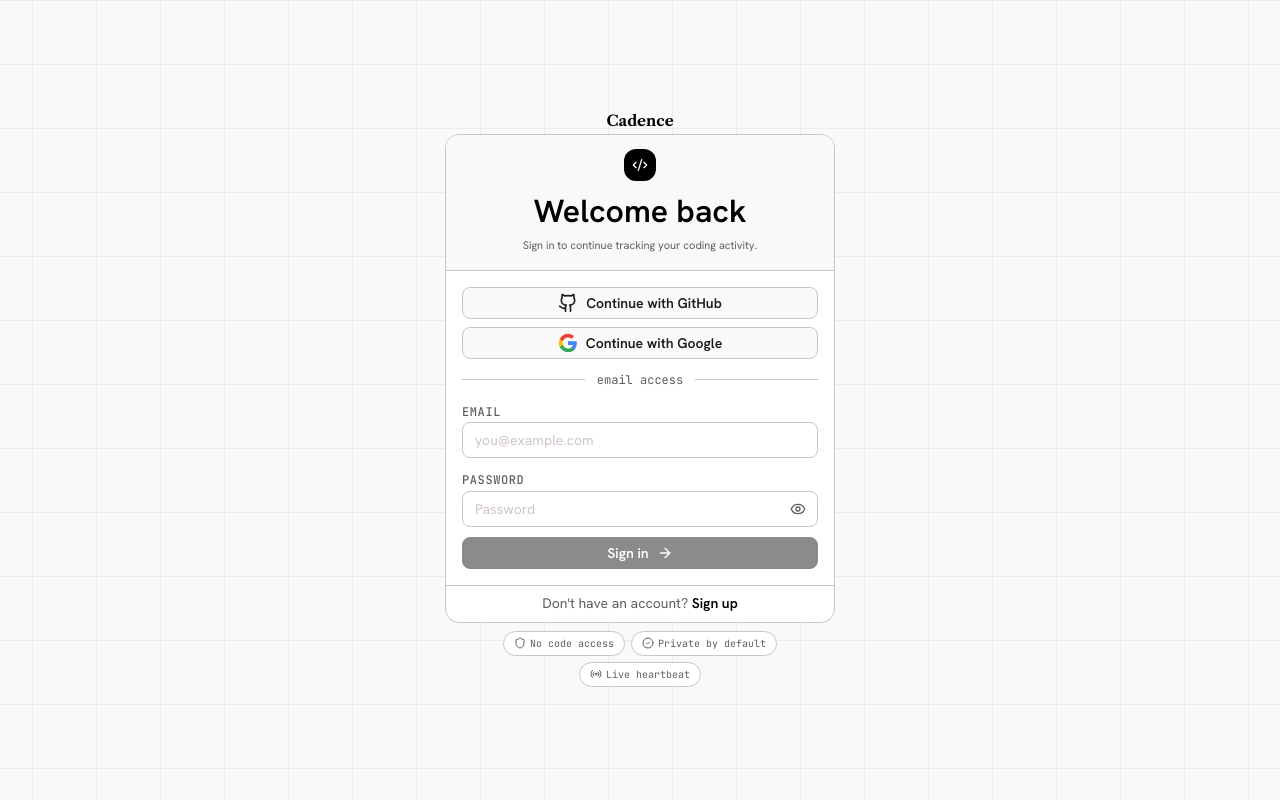
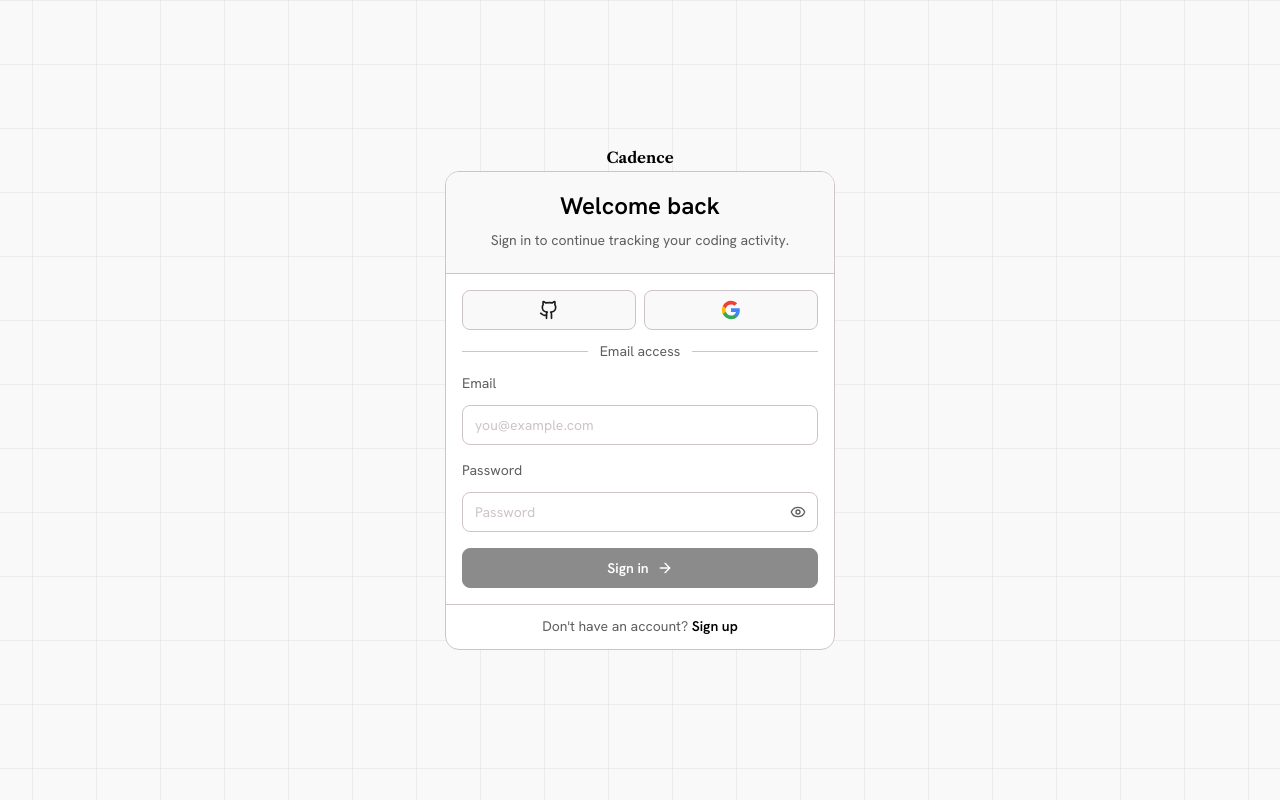
Before and after one commit to SATWIKKKKK/ide-grate, a Next.js app: page /login in a window 1280 px wide. Built offline with nearby package versions, Linux system fonts and the light colour scheme.

Commit message:
fix:works with - now shows only bare IDE icons, no outer circles/boxes, with icons slightly larger and hover names intact.

```diff
--- a/app/login/page.tsx
+++ b/app/login/page.tsx
@@ -62,23 +62,21 @@ function LoginContent() {
           </div>
         )}
 
-        <div className="space-y-2">
+        <div className="grid grid-cols-2 gap-2">
           {oauthButtons.map(({ id, name, Icon }) => (
             <Button
               key={id}
               variant="outline"
               onClick={() => handleSignIn(id)}
               disabled={isLoading !== null}
-              className="h-8 w-full justify-center gap-2 bg-background text-xs sm:text-sm"
+              className="h-10 w-full justify-center bg-background"
               title={`Sign in with ${name}`}
+              aria-label={`Sign in with ${name}`}
             >
               {isLoading === id ? (
                 <span className="size-5 rounded-full border-2 border-current/30 border-t-current animate-spin" />
               ) : (
-                <>
-                  <Icon className="size-5" />
-                  Continue with {name}
-                </>
+                <Icon className="size-5" />
               )}
             </Button>
           ))}
@@ -89,18 +87,18 @@ function LoginContent() {
             <div className="w-full border-t border-border" />
           </div>
           <div className="relative flex justify-center text-xs">
-            <span className="bg-card px-3 font-mono text-muted-foreground">email access</span>
+            <span className="bg-card px-3 font-sans text-sm text-muted-foreground">Email access</span>
           </div>
         </div>
 
-        <form onSubmit={handleEmailLogin} className="space-y-2.5">
-          <div className="space-y-1.5">
-            <Label htmlFor="email" className="text-xs text-muted-foreground">Email</Label>
-            <Input id="email" type="email" value={devEmail} onChange={(e) => setDevEmail(e.target.value)} placeholder="you@example.com" required className="h-9" />
+        <form onSubmit={handleEmailLogin} className="space-y-4">
+          <div className="space-y-2.5">
+            <Label htmlFor="email" className="block font-sans text-sm font-medium normal-case leading-normal tracking-normal text-muted-foreground">Email</Label>
+            <Input id="email" type="email" value={devEmail} onChange={(e) => setDevEmail(e.target.value)} placeholder="you@example.com" required className="h-10 font-sans text-sm" />
           </div>
 
-          <div className="space-y-1.5">
-            <Label htmlFor="password" className="text-xs text-muted-foreground">Password</Label>
+          <div className="space-y-2.5">
+            <Label htmlFor="password" className="block font-sans text-sm font-medium normal-case leading-normal tracking-normal text-muted-foreground">Password</Label>
             <div className="relative">
               <Input
                 id="password"
@@ -109,7 +107,7 @@ function LoginContent() {
                 onChange={(e) => setDevPassword(e.target.value)}
                 placeholder="Password"
                 required
-                className="h-9 pr-11"
+                className="h-10 pr-11 font-sans text-sm"
               />
               <button
                 type="button"
@@ -122,7 +120,7 @@ function LoginContent() {
             </div>
           </div>
 
-          <Button type="submit" disabled={isLoading !== null || !devEmail || !devPassword} className="h-8 w-full text-xs sm:text-sm">
+          <Button type="submit" disabled={isLoading !== null || !devEmail || !devPassword} className="h-10 w-full font-sans text-sm">
             {isLoading === 'credentials' ? (
               <span className="size-5 rounded-full border-2 border-background/30 border-t-background animate-spin" />
             ) : (
@@ -135,7 +133,7 @@ function LoginContent() {
         </form>
       </div>
 
-      <div className="border-t border-border px-5 py-2 text-center text-xs text-muted-foreground sm:text-sm">
+      <div className="border-t border-border px-5 py-3 text-center font-sans text-sm text-muted-foreground">
         Don&apos;t have an account?{' '}
         <Link href="/signup" className="font-semibold text-primary hover:text-foreground">
           Sign up
--- a/components/Hero.jsx
+++ b/components/Hero.jsx
@@ -78,8 +78,8 @@ export default function Hero() {
             <div className="flex flex-wrap items-center gap-1.5">
               {IDE_OPTIONS.map((ide) => (
                 <span key={ide.id} className="group relative inline-flex" title={ide.shortName} aria-label={ide.shortName}>
-                  <span className="flex size-8 items-center justify-center rounded-full border border-border bg-card transition-colors hover:border-primary">
-                    <IdeIcon ide={ide.id} className="size-5" />
+                  <span className="flex size-8 items-center justify-center transition-transform hover:scale-110">
+                    <IdeIcon ide={ide.id} bare className="size-6" />
                   </span>
                   <span className="pointer-events-none absolute left-1/2 top-full z-20 mt-2 -translate-x-1/2 whitespace-nowrap rounded-md border border-border bg-popover px-2 py-1 font-mono text-[10px] text-popover-foreground opacity-0 shadow-sm transition-opacity group-hover:opacity-100">
                     {ide.shortName}
--- a/components/IdeIcon.tsx
+++ b/components/IdeIcon.tsx
@@ -11,6 +11,7 @@ import { IDE_CONFIG, type IdeId } from "@/lib/ide-config"
 type Props = {
   ide: IdeId
   className?: string
+  bare?: boolean
 }
 
 type IconDef = {
@@ -38,10 +39,24 @@ const iconMap: Record<IdeId, IconDef> = {
   sublime: siSublimetext,
 }
 
-export default function IdeIcon({ ide, className = "size-5" }: Props) {
+export default function IdeIcon({ ide, className = "size-5", bare = false }: Props) {
   const config = IDE_CONFIG[ide]
   const icon = iconMap[ide]
   const color = icon.hex ? `#${icon.hex.replace(/^#/, "")}` : config.color
+
+  if (bare) {
+    return (
+      <svg
+        viewBox={icon.viewBox || "0 0 24 24"}
+        className={className}
+        role="img"
+        focusable="false"
+        aria-label={icon.title}
+      >
+        <path fill={color} d={icon.path} />
+      </svg>
+    )
+  }
 
   return (
     <span
--- a/components/Navbar.jsx
+++ b/components/Navbar.jsx
@@ -48,12 +48,12 @@ export default function Navbar(props) {
   return (
     <nav className="sticky top-0 z-50 h-16 border-b border-border bg-[var(--color-paper-glass)] backdrop-blur-xl">
       <div className="signal-container">
-        <div className="flex h-16 items-center justify-between gap-3">
+        <div className="relative flex h-16 items-center justify-between gap-3">
           <Link href={session ? '/dashboard' : '/'} className="inline-flex shrink-0 rounded-md">
             <Logo size="sm" />
           </Link>
 
-          <div className="hidden h-full items-end gap-8 md:flex">
+          <div className={`${session ? 'hidden h-full items-end gap-8 md:flex' : 'absolute left-1/2 top-0 hidden h-full -translate-x-1/2 items-end gap-8 md:flex'}`}>
             {navLinks.map((link) => (
               <Link
                 key={link.href}
--- a/components/auth/AuthShell.tsx
+++ b/components/auth/AuthShell.tsx
@@ -2,7 +2,6 @@
 
 import Link from 'next/link'
 import type { ReactNode } from 'react'
-import { CheckCircle2, Code2, Radio, Shield } from 'lucide-react'
 import Logo from '@/components/Logo'
 
 export function GoogleIcon({ className }: { className?: string }) {
@@ -17,7 +16,6 @@ export function GoogleIcon({ className }: { className?: string }) {
 }
 
 export function AuthShell({
-  mode,
   title,
   subtitle,
   children,
@@ -27,39 +25,19 @@ export function AuthShell({
   subtitle: string
   children: ReactNode
 }) {
-  const isSignup = mode === 'signup'
-
   return (
     <div className="page-shell h-svh overflow-y-auto px-3 py-4 sm:px-4 sm:py-5">
-      <section className="mx-auto flex min-h-[calc(100svh-2rem)] w-full max-w-[390px] flex-col justify-center py-1 sm:min-h-[calc(100svh-2.5rem)]" data-gsap="fade-up">
+      <section className="mx-auto flex min-h-[calc(100svh-2rem)] w-full max-w-[390px] flex-col justify-center py-1 font-sans sm:min-h-[calc(100svh-2.5rem)]" data-gsap="fade-up">
         <Link href="/" className="mb-1.5 flex items-center justify-center">
           <Logo size="sm" />
         </Link>
         <div className="overflow-hidden rounded-xl border border-border bg-card">
-          <div className="border-b border-border bg-[var(--color-surface-bright)] p-3 text-center sm:p-3.5">
-              <div className="mx-auto mb-2 flex size-8 items-center justify-center rounded-lg bg-primary text-primary-foreground">
-                {isSignup ? <Radio className="size-4" /> : <Code2 className="size-4" />}
-              </div>
-              <h1 className="font-sans text-xl font-semibold">{title}</h1>
-              <p className="mx-auto mt-1 max-w-xs text-[11px] leading-relaxed text-muted-foreground">{subtitle}</p>
+          <div className="border-b border-border bg-[var(--color-surface-bright)] p-4 text-center sm:p-5">
+              <h1 className="font-sans text-[1.35rem] font-semibold leading-tight sm:text-[1.5rem]">{title}</h1>
+              <p className="mx-auto mt-2 max-w-xs font-sans text-sm leading-relaxed text-muted-foreground">{subtitle}</p>
           </div>
           {children}
         </div>
-          <div className={`${isSignup ? 'hidden' : 'mt-2 flex'} flex-wrap justify-center gap-1.5 text-[10px] text-muted-foreground`}>
-            {[
-              { icon: Shield, label: 'No code access' },
-              { icon: CheckCircle2, label: 'Private by default' },
-              { icon: Radio, label: 'Live heartbeat' },
-            ].map((item) => {
-              const Icon = item.icon
-              return (
-                <div key={item.label} className="flex items-center justify-center gap-1 rounded-full border border-border bg-card px-2.5 py-1 font-mono">
-                  <Icon className="size-3 text-muted-foreground" />
-                  <span>{item.label}</span>
-                </div>
-              )
-            })}
-          </div>
       </section>
     </div>
   )
```
Also changed, not shown: app/signup/page.tsx (+16 -18 lines).
